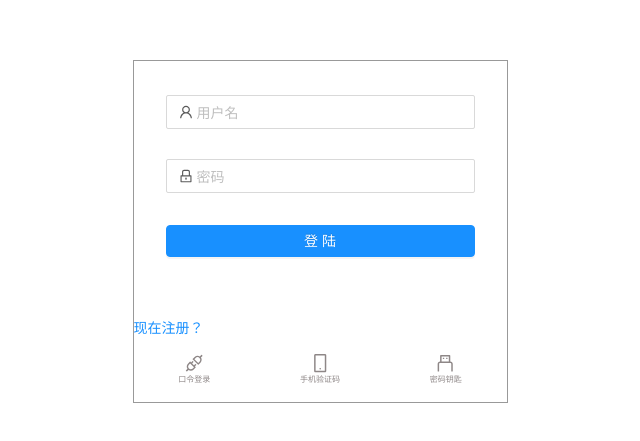
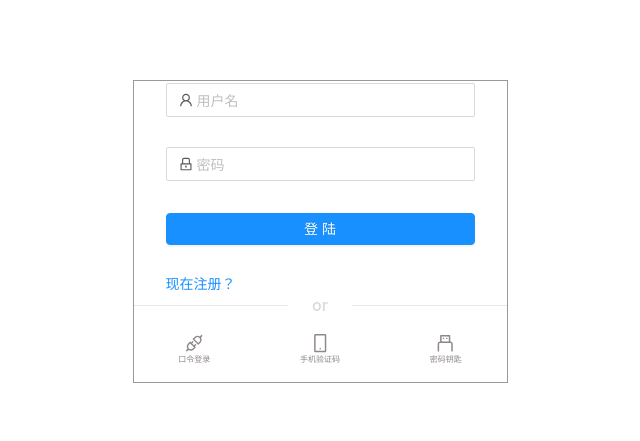
Before and after one commit to HytonightYX/auth-login, a React app in the folder client/: page / in a window 1280 px wide. Shown: the part 169-610 px from the top of the page, without its empty margins (320-960 px from the left). Built offline with nearby package versions, Linux system fonts and the light colour scheme.

Commit message:
tmp: via update

```diff
--- a/client/src/App.jsx
+++ b/client/src/App.jsx
@@ -1,4 +1,5 @@
 import React, { useState } from 'react';
+import { Divider } from 'antd';
 import { MobileOutlined, UsbOutlined, ApiOutlined } from '@ant-design/icons';
 
 import PWDLoginForm from './forms/PWDLogin';
@@ -54,9 +55,12 @@ class Login extends React.Component {
 
         {type !== LOGIN_TYPE.REG && (
           <>
-            <div>
+            <div className="reg">
               <a onClick={this.toRegister}>现在注册？</a>
             </div>
+            <Divider plain>
+              <span style={{ color: '#d9d9d9', fontSize: 16 }}>or</span>
+            </Divider>
             <div className="more">
               <div onClick={this.toPWDLogin}>
                 <ApiOutlined />
--- a/client/src/forms/SMSLogin.jsx
+++ b/client/src/forms/SMSLogin.jsx
@@ -23,7 +23,7 @@ const LoginForm = () => {
 
   return (
     <Form
-      className="sms-form"
+      className="sms-form login-form"
       onFinish={onFinish}
       onFinishFailed={onFinishFailed}
     >
--- a/client/src/style.less
+++ b/client/src/style.less
@@ -19,7 +19,7 @@ body {
 }
 
 .login-form {
-  padding: 32px;
+  padding: 0 32px;
 }
 
 .login-form-forgot {
@@ -32,6 +32,14 @@ body {
 
 .login-form-button {
   width: 100%;
+}
+
+.ant-divider-horizontal.ant-divider-with-text {
+  margin: 0;
+}
+
+.reg {
+  padding: 0 32px;
 }
 
 .more {
```
